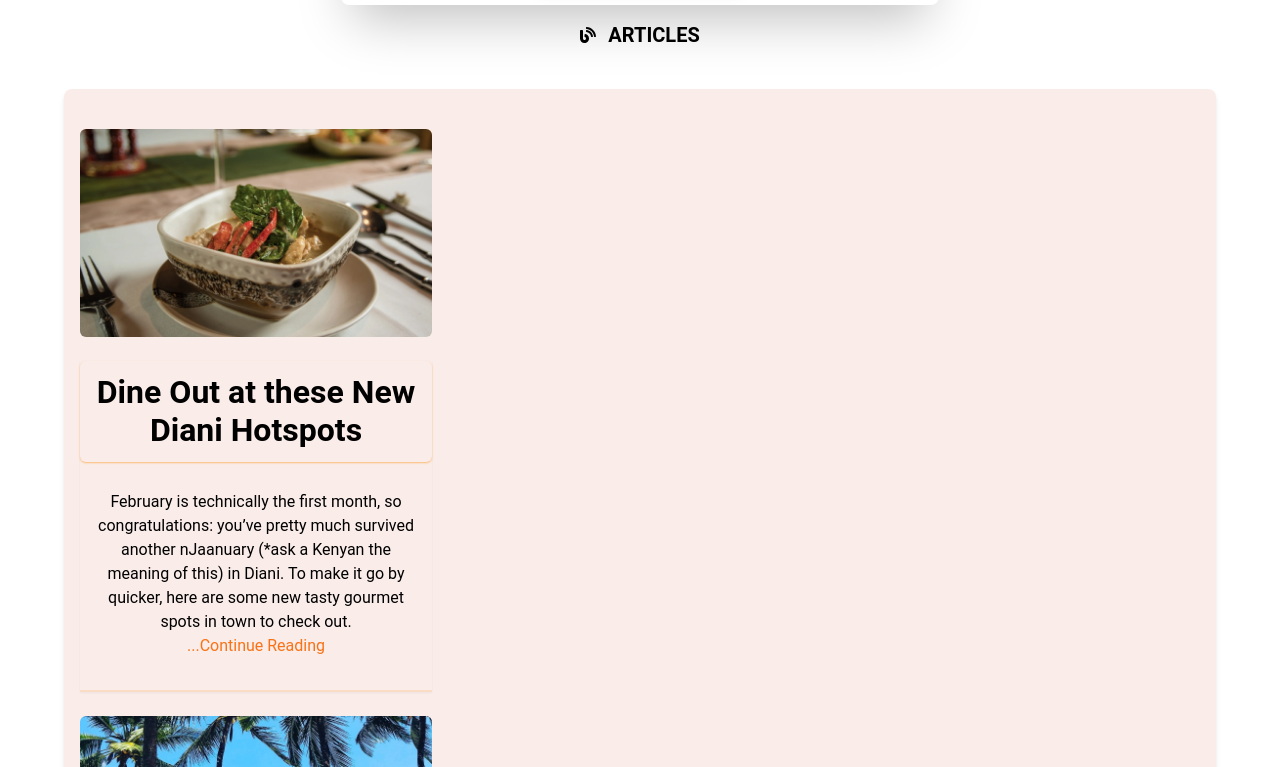
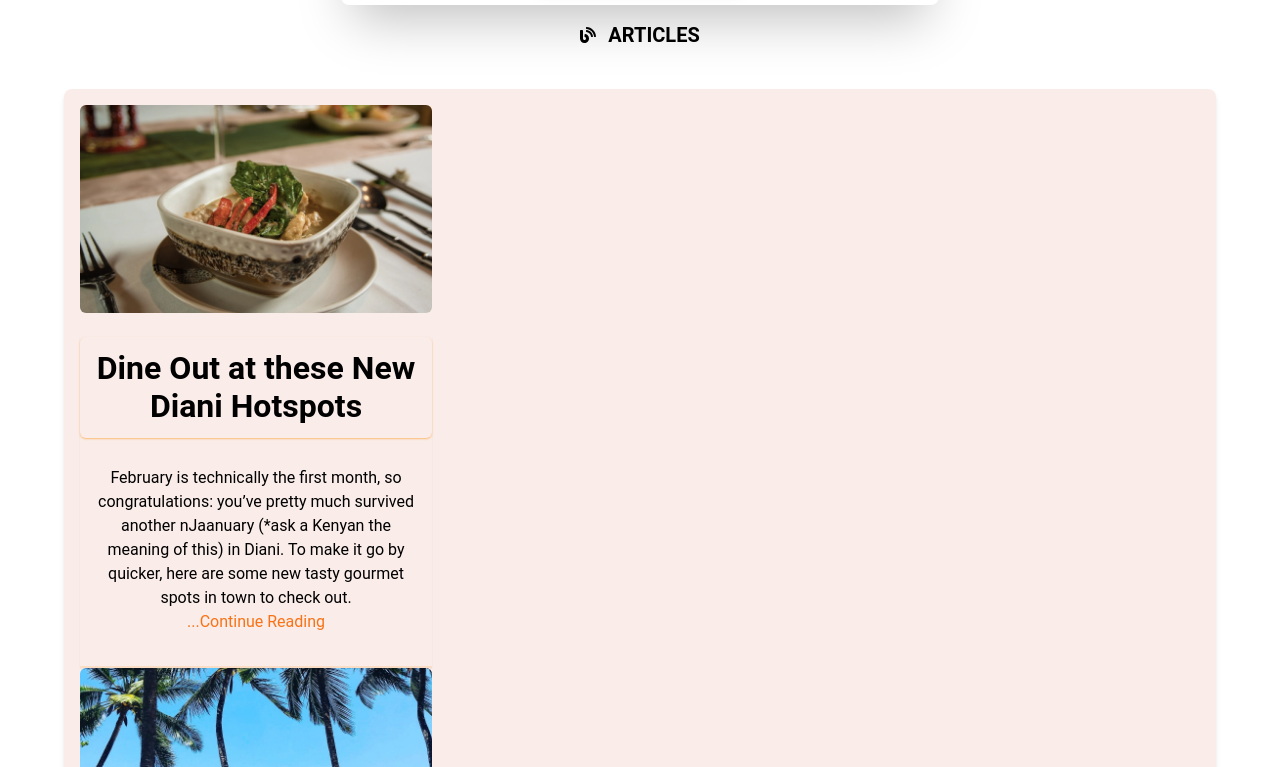
Before and after one commit to MatthewsRicky/travelapp, a Next.js app: page / in a window 1280 px wide. Shown: the part 873-1640 px from the top of the page. Built offline with nearby package versions, Linux system fonts and the light colour scheme.

Commit message:
adjustments

```diff
--- a/components/BlogCard.tsx
+++ b/components/BlogCard.tsx
@@ -25,7 +25,7 @@ const BlogCard = ({ src, alt, title, description }: blogItems) => {
 					{BLOG_SECTION.map((blog) => (
 						<article
 							key={blog.title}
-							className='my-6 flex flex-col items-center justify-center'>
+							className='my-6b items-center justify-center'>
 							<div>
 								<Image
 									src={blog.src}
```
